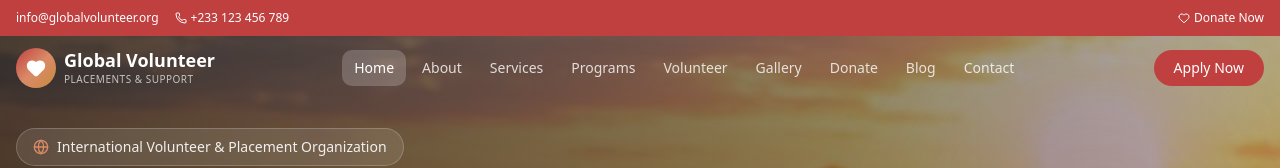
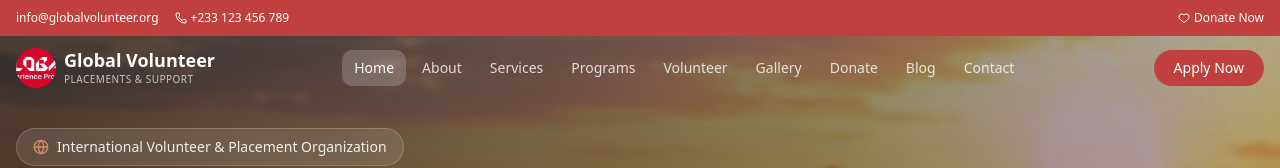
Before and after one commit to lilromeo2290/Global_Experience-, a Next.js app: page / in a window 1280 px wide. Shown: the top 168 px of the page. Built offline with nearby package versions, Linux system fonts and the light colour scheme.

Commit message:
c9e363b0-fe86-45af-a957-3f51c8731c5f

```diff
--- a/src/app/layout.tsx
+++ b/src/app/layout.tsx
@@ -30,7 +30,7 @@ export const metadata: Metadata = {
   ],
   authors: [{ name: "Global Volunteer Placements" }],
   icons: {
-    icon: "/logo.svg",
+    icon: "/images/logo.jpg",
   },
   openGraph: {
     title: "Global Volunteer Placements | Empowering Communities",
--- a/src/components/footer.tsx
+++ b/src/components/footer.tsx
@@ -52,9 +52,11 @@ export default function Footer() {
           {/* Brand */}
           <div className="space-y-4">
             <div className="flex items-center gap-2">
-              <div className="w-10 h-10 rounded-full bg-gradient-hero flex items-center justify-center">
-                <Heart className="w-5 h-5 text-white fill-white" />
-              </div>
+              <img
+                src="/images/logo.jpg"
+                alt="Global Volunteer Placements Logo"
+                className="w-10 h-10 rounded-full object-cover"
+              />
               <div>
                 <h3 className="font-bold text-lg text-white">Global Volunteer</h3>
                 <p className="text-[10px] uppercase tracking-wider text-copper">Placements & Support</p>
--- a/src/components/navbar.tsx
+++ b/src/components/navbar.tsx
@@ -88,9 +88,11 @@ export default function Navbar() {
         <div className="flex items-center justify-between h-16">
           {/* Logo */}
           <a href="#home" onClick={(e) => { e.preventDefault(); handleNavClick('#home') }} className="flex items-center gap-2">
-            <div className="w-10 h-10 rounded-full bg-gradient-hero flex items-center justify-center">
-              <Heart className="w-5 h-5 text-white fill-white" />
-            </div>
+            <img
+              src="/images/logo.jpg"
+              alt="Global Volunteer Placements Logo"
+              className="w-10 h-10 rounded-full object-cover"
+            />
             <div className="flex flex-col">
               <span className={`font-bold text-lg leading-tight transition-colors ${scrolled ? 'text-mahogany' : 'text-white'}`}>
                 Global Volunteer
@@ -144,9 +146,11 @@ export default function Navbar() {
                 <div className="flex flex-col h-full">
                   <div className="flex items-center justify-between p-4 border-b">
                     <div className="flex items-center gap-2">
-                      <div className="w-8 h-8 rounded-full bg-gradient-hero flex items-center justify-center">
-                        <Heart className="w-4 h-4 text-white fill-white" />
-                      </div>
+                      <img
+                        src="/images/logo.jpg"
+                        alt="Global Volunteer Placements Logo"
+                        className="w-8 h-8 rounded-full object-cover"
+                      />
                       <span className="font-bold text-mahogany">Global Volunteer</span>
                     </div>
                   </div>
```
Also changed, not shown: public/images/logo.jpg (added), upload/logo_edited.jpg (added).
